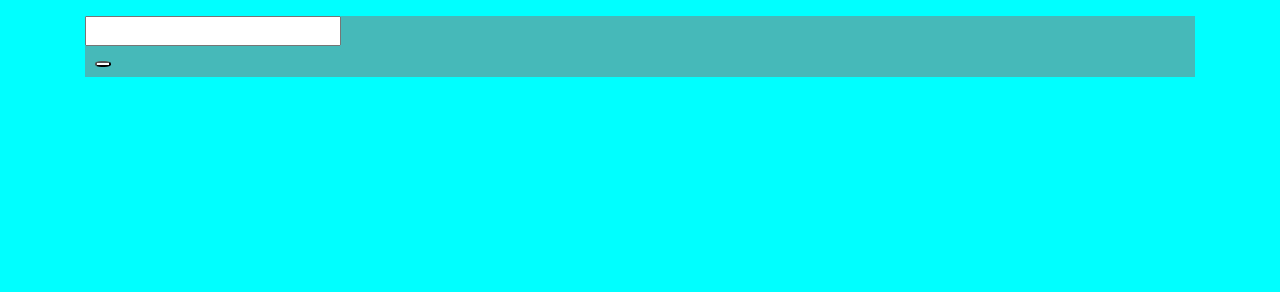
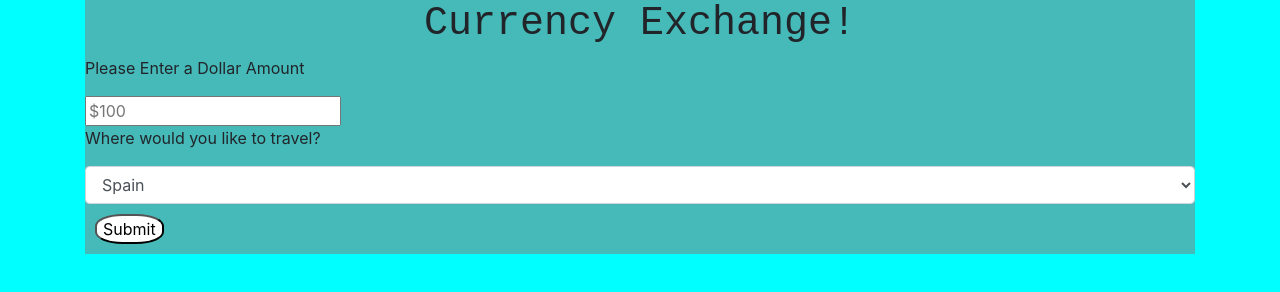
Before and after one commit to svealinnea/Currency-Exchange-API, a website built with webpack: page src/index.html in a window 1280 px wide. Shown: the top 292 px of the page. Built offline with nearby package versions, Linux system fonts and the light colour scheme.

Commit message:
created HTML

```diff
--- a/src/index.html
+++ b/src/index.html
@@ -1,16 +1,24 @@
 <!DOCTYPE html>
 <html lang="en">
 <head>
-  <title></title>
+  <title>Currency Exchange</title>
 </head>
 <body>
   <div class="container">
-    <form id="space">
-      <h1></h1>
-        <p class="question"></p>
-        <input type="number" placeholder="" id="input" required>
+    <form id="currency">
+      <h1>Currency Exchange!</h1>
+        <p class="dollar">Please Enter a Dollar Amount</p>
+        <input type="number" placeholder="$100" id="input" required>
+        <p>Where would you like to travel?</p>
+        <select class="form-control" id="currency">
+          <option value="1">Spain</option>
+          <option value="2">Australia</option>
+          <option value="3">China</option>
+          <option value="4">England</option>
+          <option value="5">New Zealand</option>
+        </select>
         <div class="center">
-          <button class="button" type="button" id=""></button>
+          <button class="button" type="button" id="submit">Submit</button>
         </div>
         <div id="responses">
         </div>
```
